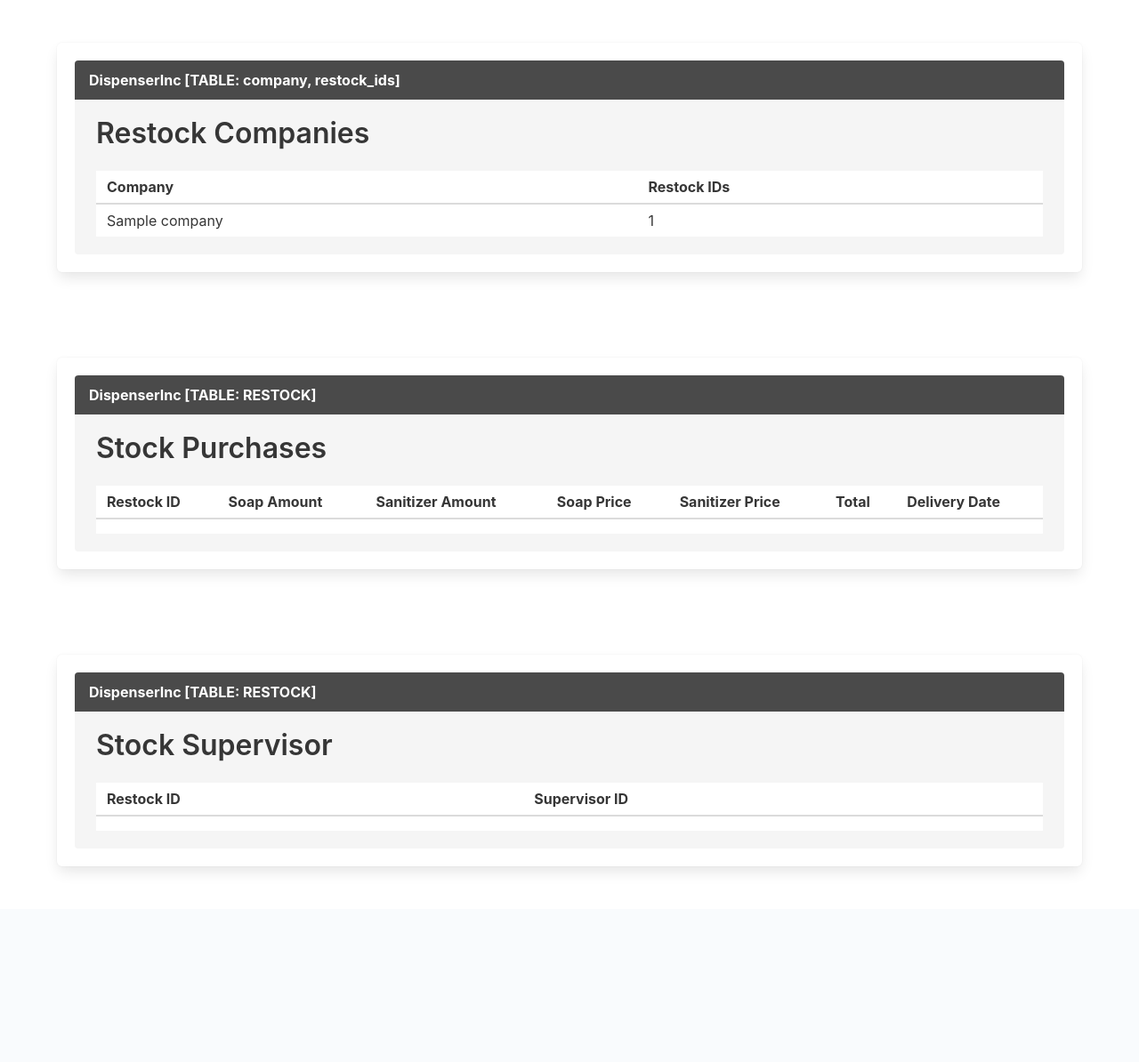
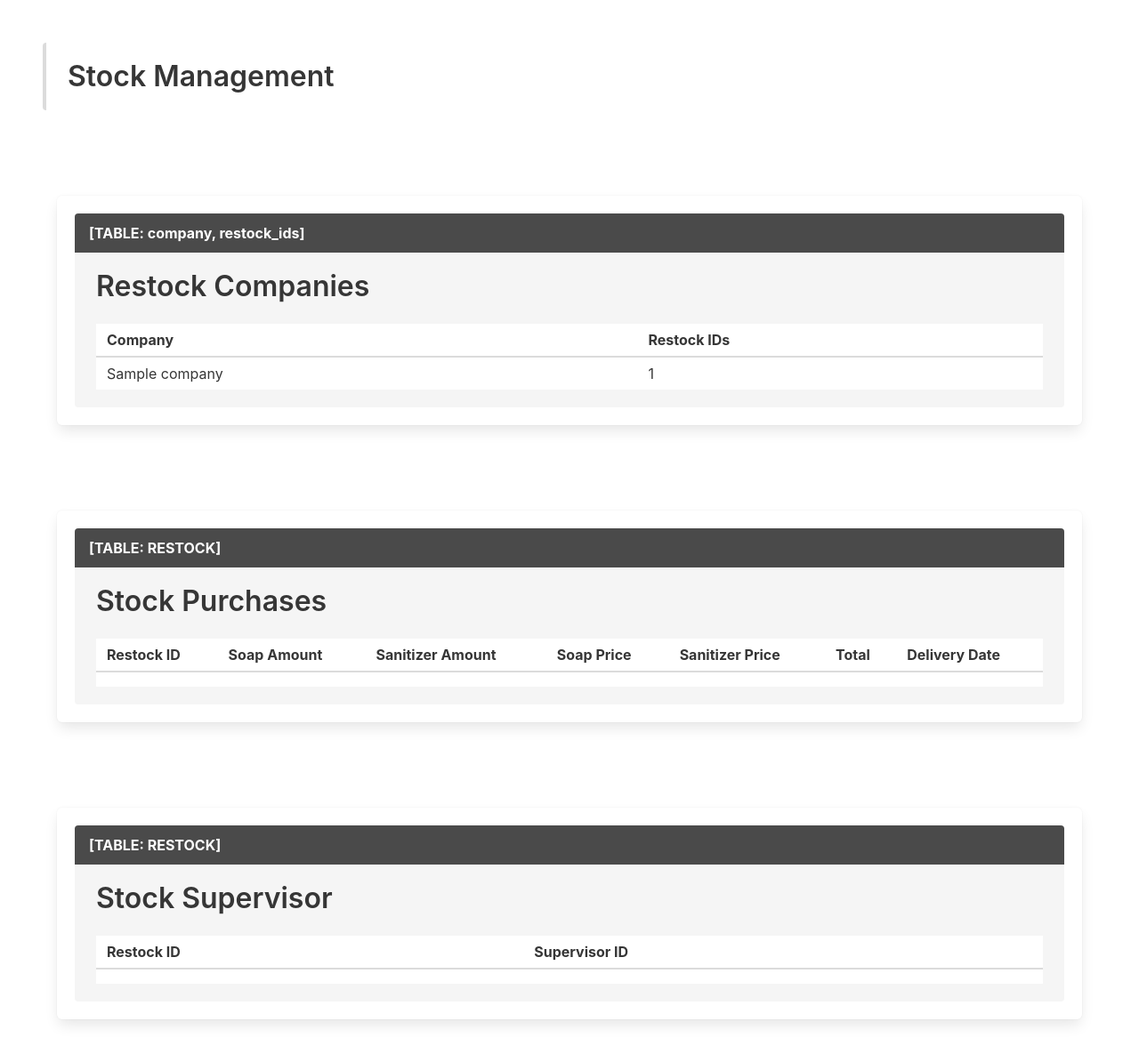
Before and after one commit to zakr0112/Soap-Dispenser, a Django app: template soap_project/dispenser/templates/dispenser/stock.html in a window 1280 px wide. Shown: the part 86-1280 px from the top of the page at 89% size. Before the commit the page ends 1065 px from the top, so only its background shows below. Run offline with Django 4.2, Linux system fonts and the light colour scheme; tables that the repository leaves empty hold one stand-in row (values such as "Sample post"); the template is opened without the code that fills it: values that come from a table or form of the project are taken from there, most other values are stand-ins (such as "Sample title", 1, 10 or a date in 2020); lists and menus that the app fills with data are empty.

Commit message:
Added main titles to the tops

```diff
--- a/soap_project/dispenser/templates/dispenser/stock.html
+++ b/soap_project/dispenser/templates/dispenser/stock.html
@@ -34,13 +34,24 @@
         </div>
     </nav>
 
+
+    <section class="section">
+        <div class="container">
+                    </div>
+                    <div class="message-body">
+                            <h1 class="title">Stock Management</h1>
+                    </div>
+            </div>
+        </div>
+    </section>
+
     <!-- Restock Companies Section -->
     <section class="section">
         <div class="container">
             <div class="box">
                 <article class="message">
                     <div class="message-header">
-                        <p>DispenserInc [TABLE: company, restock_ids]</p>
+                        <p>[TABLE: company, restock_ids]</p>
                     </div>
                     <div class="message-body">
                         <h1 class="title">Restock Companies</h1>
@@ -82,7 +93,7 @@
             <div class="box">
                 <article class="message">
                     <div class="message-header">
-                        <p>DispenserInc [TABLE: RESTOCK]</p>
+                        <p>[TABLE: RESTOCK]</p>
                     </div>
                     <div class="message-body">
                         <h1 class="title">Stock Purchases</h1>
@@ -128,7 +139,7 @@
             <div class="box">
                 <article class="message">
                     <div class="message-header">
-                        <p>DispenserInc [TABLE: RESTOCK]</p>
+                        <p>[TABLE: RESTOCK]</p>
                     </div>
                     <div class="message-body">
                         <h1 class="title">Stock Supervisor</h1>
```
Also changed, not shown: soap_project/dispenser/templates/dispenser/DispenserList.html (+11 -1 lines), soap_project/dispenser/templates/dispenser/home.html (+11 -0 lines), soap_project/dispenser/templates/dispenser/shifts.html (+12 -1 lines), soap_project/dispenser/templates/dispenser/sites.html (+14 -2 lines).
